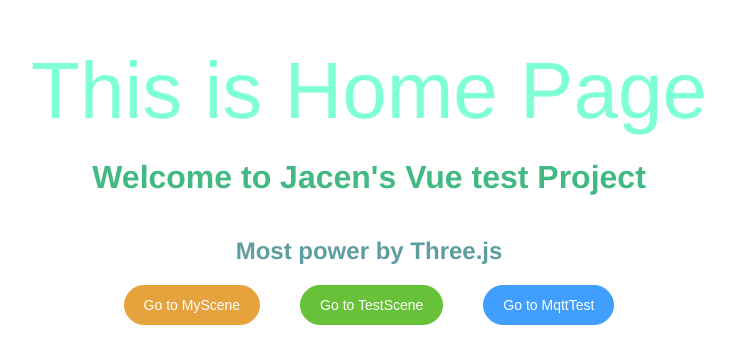
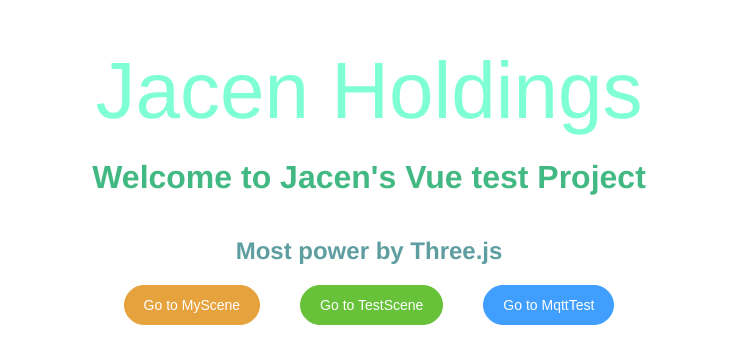
Before and after one commit to Jacen0610/jacen-vue-test, a Vue app: page / in a window 1280 px wide. Shown: the part 195-558 px from the top of the page, without its empty margins (271-1006 px from the left). Built offline with nearby package versions, Linux system fonts and the light colour scheme.

Commit message:
MQTT 更新

```diff
--- a/package.json
+++ b/package.json
@@ -1,5 +1,5 @@
 {
-  "name": "demo-2",
+  "name": "Jacen-Holdings-Vue",
   "version": "0.1.0",
   "private": true,
   "scripts": {
--- a/src/routers/router.js
+++ b/src/routers/router.js
@@ -9,7 +9,10 @@
     {
         path: '/',
         name: 'Home',
-        component: Home
+        component: Home,
+        meta: {
+            title: 'Jacen Holdings Vue Project Homepage'
+        }
     },
     {
         path: '/myScene',
--- a/src/views/Home.vue
+++ b/src/views/Home.vue
@@ -1,6 +1,6 @@
 <template>
   <div class="real-center-container">
-    <div class="large-text" >This is Home Page</div>
+    <div class="large-text" >Jacen Holdings</div>
     <h1 style="color: #42b983">Welcome to Jacen's Vue test Project</h1>
     <h2 style="color: cadetblue">Most power by Three.js</h2>
     <div>
--- a/src/views/MqttTest.vue
+++ b/src/views/MqttTest.vue
@@ -1,7 +1,11 @@
 
 <template>
   <h1 style="color: #42b983; text-align: center">Welcome to MQTT Test Page</h1>
-  <el-input v-model="inputTopic1" placeholder="Please input topic" />
+  <el-row>
+    <el-col :span="12">
+      <el-input v-model="inputTopic1" placeholder="Please input topic" />
+    </el-col>
+  </el-row>
   <el-row>
     <el-col :span="4">
       <el-button @click="topic1Confirm" type="primary" style="float: left;margin: 20px ">确定Topic</el-button>
@@ -25,7 +29,8 @@
         MQTTFlag: 0,
         inputTopic1: '',
         topic1: '',
-        topic1Alert: ''
+        topic1Alert: '',
+        topicCounter: 0
 
       }
     },
@@ -55,6 +60,7 @@
         })
         this.ClientMQTT.on('message', (topic, message) => {
           console.log('收到消息：', topic, message.toString())
+          this.topicCounter += 1;
         })
       },
       topic1Confirm() {
--- a/vue.config.js
+++ b/vue.config.js
@@ -8,5 +8,8 @@
     plugins: [
       new NodePolyfillPlugin()
     ]
+  },
+  devServer: {
+    port: 6916
   }
 })
```
